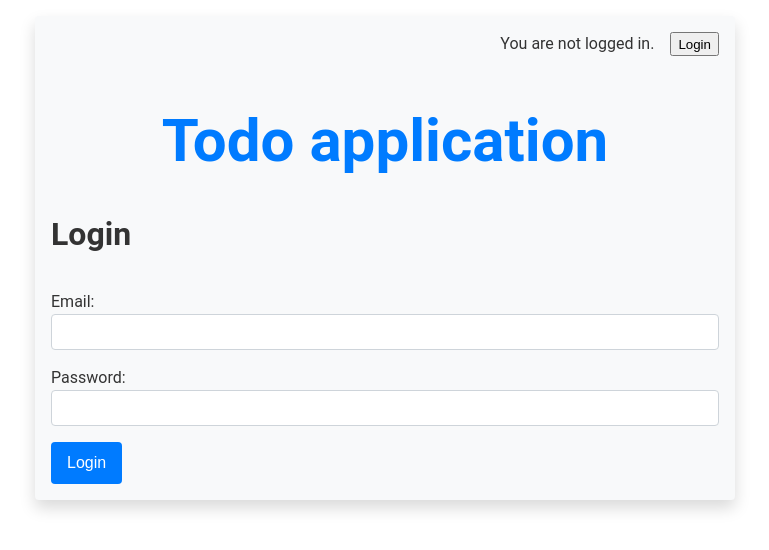
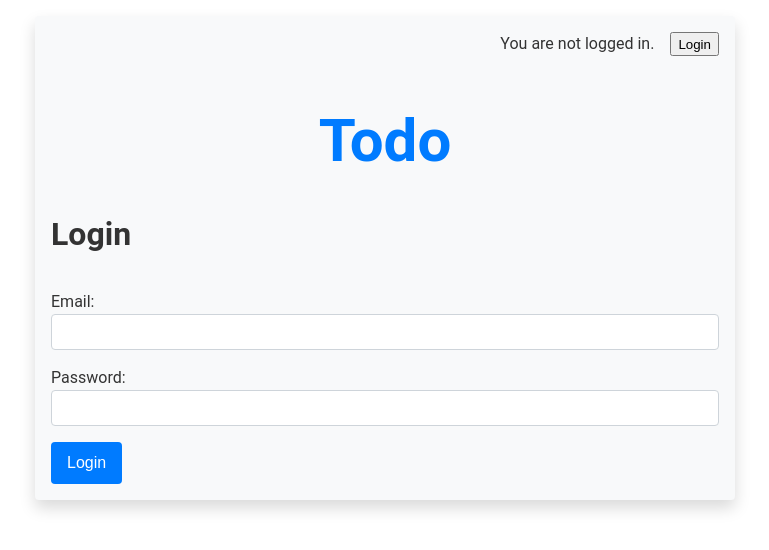
Before and after one commit to RahulSonwal/todoapp, a React (Create React App) app: page /login in a window 1280 px wide. Shown: the top 550 px of the page, without its empty margins (255-1024 px from the left). Built offline with nearby package versions, Linux system fonts and the light colour scheme.

Commit message:
updated layout.js file

```diff
--- a/src/components/Layout.js
+++ b/src/components/Layout.js
@@ -7,7 +7,7 @@ const Layout = () => {
     <div className='main-container'>
       <AuthStatus />
       <header className="app-title">
-        <h2>Todo application </h2>
+        <h2>Todo </h2>
       </header>
 
       <Outlet />
```
